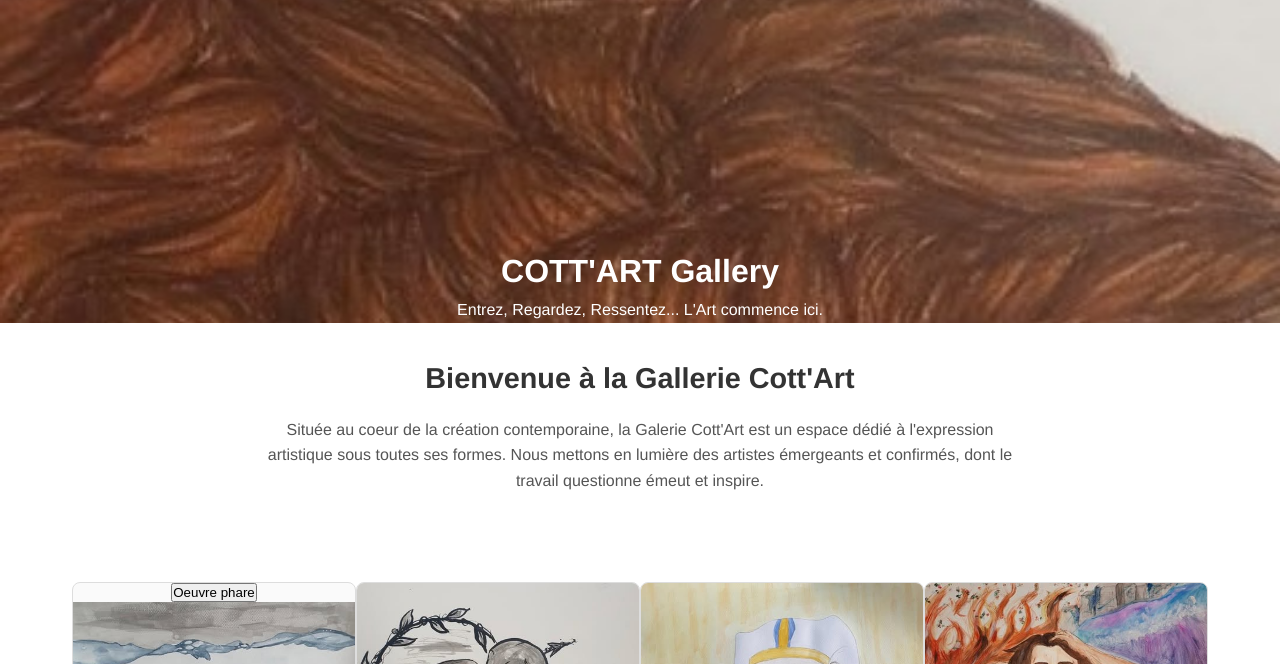
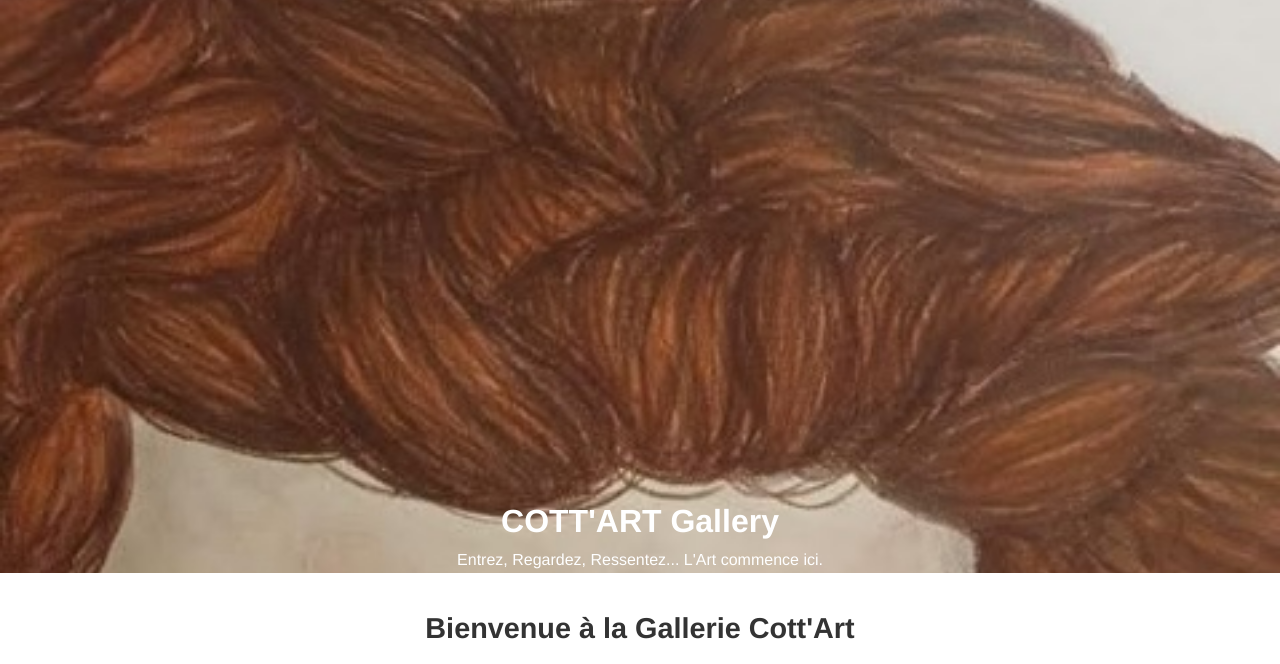
Before and after one commit to loulouche-cott/projet-, a plain HTML site: page index.html in a window 1280 px wide. Shown: the part 104-768 px from the top of the page. Drawn offline with Linux system fonts and the light colour scheme.

Commit message:
Update cottart.css

```diff
--- a/cottart.css
+++ b/cottart.css
@@ -41,7 +41,7 @@ nav ul li{
 .container2{
     text-align: center;
     color: white;
-    padding-top: 250px;
+    padding-top: 500px;
 }
 /*  Introduction   */
 
```
